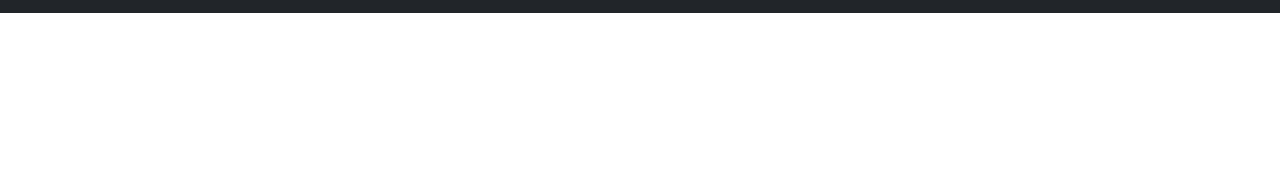
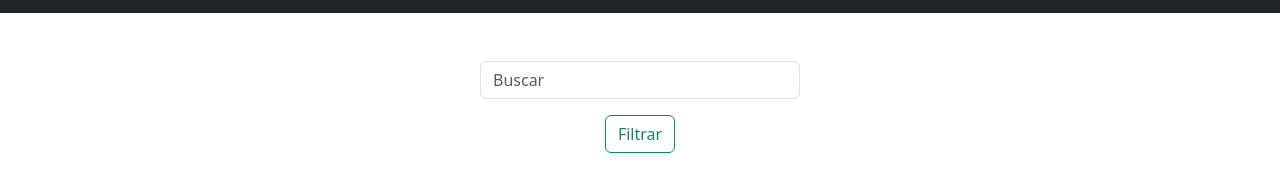
Before and after one commit to hectorvcode/movies_website, a plain HTML site: page index.html in a window 1280 px wide. Shown: the part 75-266 px from the top of the page. Drawn offline with nearby package versions, Linux system fonts and the light colour scheme.

Commit message:
Added search form as a component

```diff
--- a/index.html
+++ b/index.html
@@ -21,12 +21,12 @@
     <!-- Importar los módulos de JavaScript -->
     <script type="module">
       import createNavbar from "./js/navbar.js";
-      //import createSearchForm from "./js/searchForm.js";
+      import createSearchForm from "./js/searchForm.js";
       //import renderMovieCards from "./js/movieCard.js";
 
       // Ejecutar los componentes
       createNavbar();
-      //createSearchForm();
+      createSearchForm();
       //renderMovieCards();
     </script>
 
--- a/js/searchForm.js
+++ b/js/searchForm.js
@@ -0,0 +1,14 @@
+export default function createSearchForm() {
+  const form = `
+    <form class="form-inline my-5 d-flex flex-column align-items-center mx-auto">
+      <input
+        class="form-control mr-sm-2 w-25"
+        type="search"
+        placeholder="Buscar"
+        aria-label="Buscar"
+      />
+      <button class="btn btn-outline-success my-3" type="submit">Filtrar</button>
+    </form>
+  `;
+  document.getElementById("search-form").innerHTML = form;
+}
```
